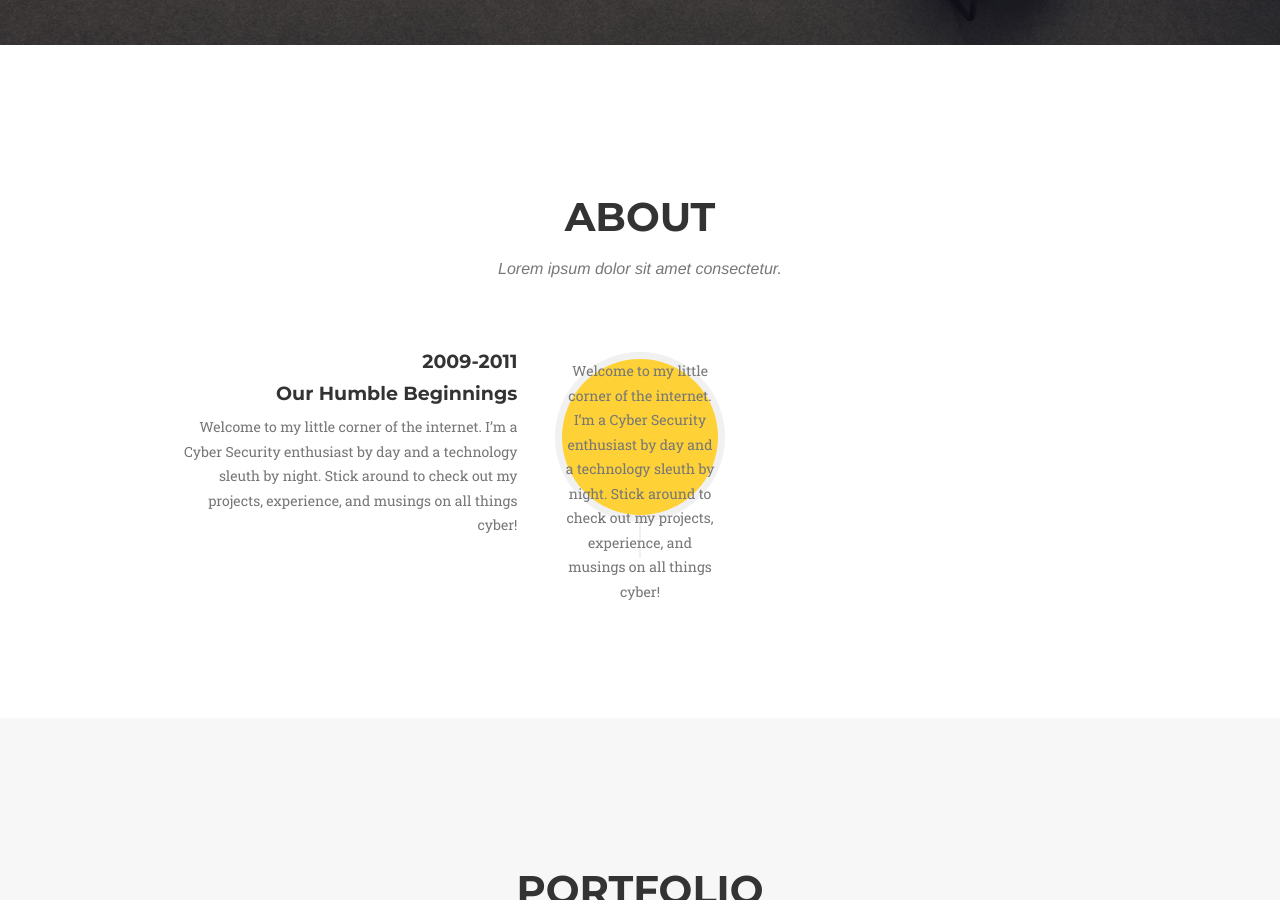
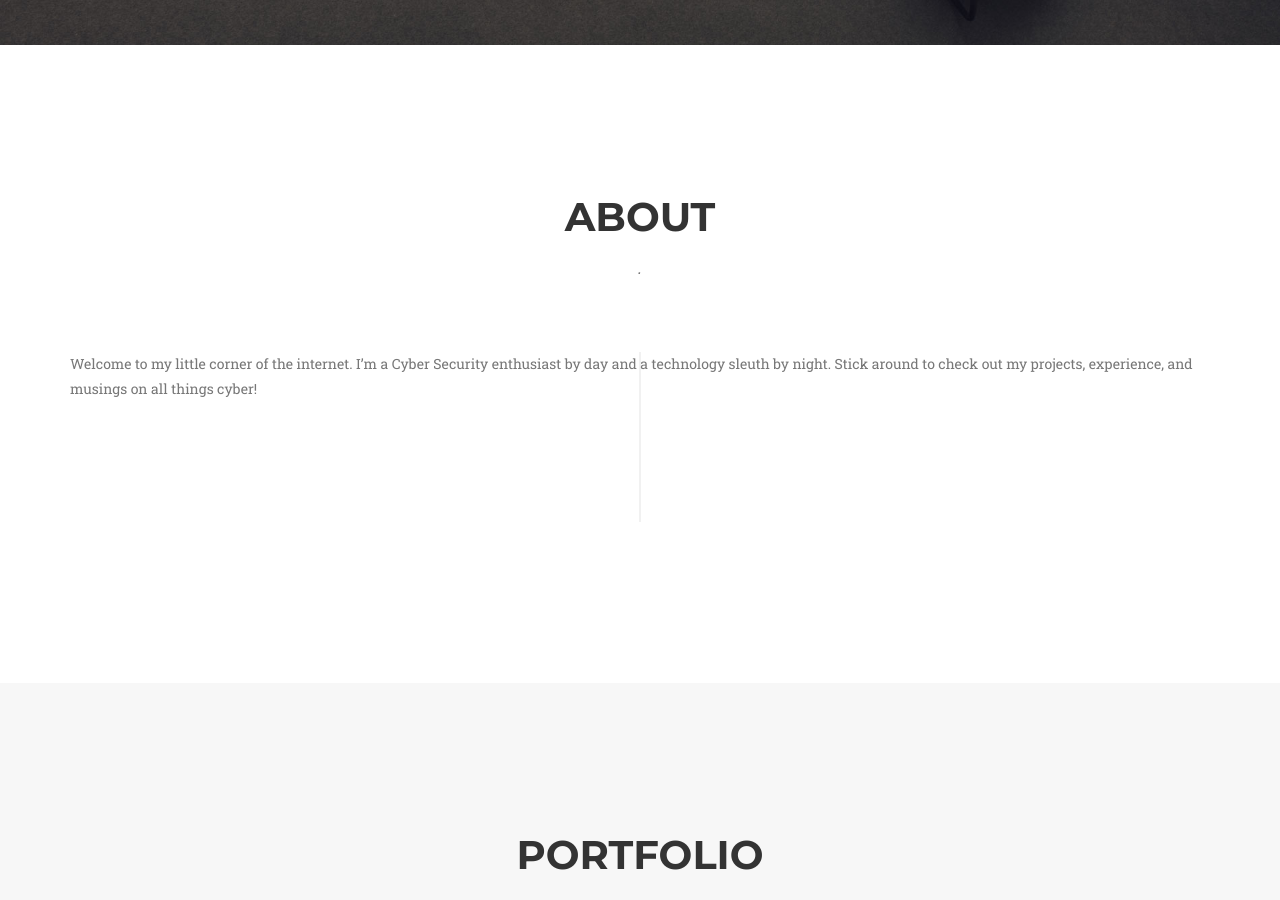
Before and after one commit to elizabethude/lizude.github.io, a Jekyll site: the page built from index.html, in a window 1280 px wide and 900 px high, scrolled down 713 px. Built offline with Jekyll 4.4.1, drawn with Linux system fonts in a browser that asks for light colours; nearby versions of some CDN libraries; some web fonts are replaced; library files that are not in the unit come from our copies.

Commit message:
Update about.html

```diff
--- a/_includes/about.html
+++ b/_includes/about.html
@@ -4,25 +4,24 @@
             <div class="row">
                 <div class="col-lg-12 text-center">
                     <h2 class="section-heading">About</h2>
-                   <h3 class="section-subheading text-muted">Lorem ipsum dolor sit amet consectetur.</h3>
+                   <h3 class="section-subheading text-muted">.</h3>
                 </div>
             </div>
             <div class="row">
                 <div class="col-lg-12">
                     <ul class="timeline">
                         <li>
-                            <div class="timeline-image">
+
                                  <p class="text-muted">Welcome to my little corner of the internet. I’m a Cyber Security enthusiast by day and a technology sleuth by night. Stick around to check out my projects, experience, and musings on all things cyber!
 </p>
                             </div>
                             <div class="timeline-panel">
                                 <div class="timeline-heading">
-                                    <h4>2009-2011</h4>
-                                    <h4 class="subheading">Our Humble Beginnings</h4>
+                                    <h4> </h4>
+                                    <h4 class="subheading"> </h4>
                                 </div>
                                 <div class="timeline-body">
-                                    <p class="text-muted">Welcome to my little corner of the internet. I’m a Cyber Security enthusiast by day and a technology sleuth by night. Stick around to check out my projects, experience, and musings on all things cyber!
-</p>
+                                    <p class="text-muted"> </p>
                                 </div>
                             </div>
                         </li>
```
